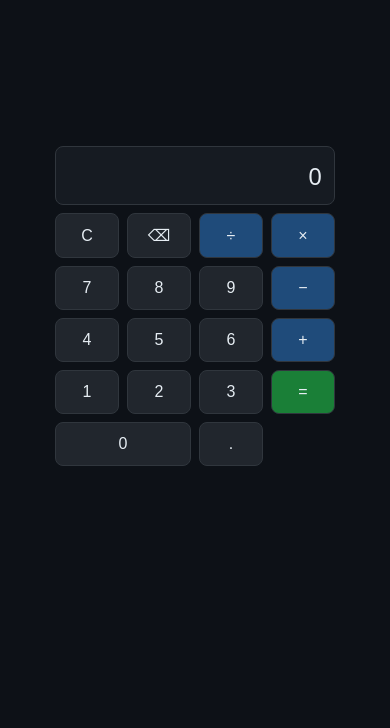
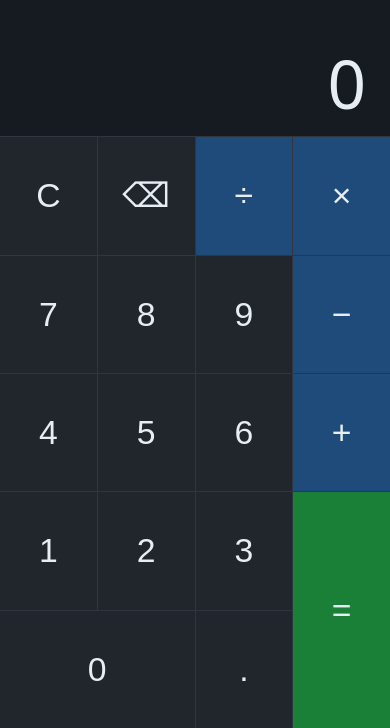
Before and after one commit to vibeopsde/vAG-Apps, a website: page apps/Productivity/vibeops.example.calculator/index.html in a window 390 px wide. Shown: the part 116-844 px from the top of the page. Drawn offline with Linux system fonts and the light colour scheme.

Commit message:
Make Calculator fill full window
- 100% width/height layout, no max-width

- Responsive display with clamp font sizes

- Grid 4x5 with tall '=' button and zero spanning two columns

- Keyboard support and touch-friendly targets

- Bump to v1.0.1

```diff
--- a/apps/Productivity/vibeops.example.calculator/index.html
+++ b/apps/Productivity/vibeops.example.calculator/index.html
@@ -2,16 +2,16 @@
 <html lang="de">
 <head>
   <meta charset="UTF-8">
-  <meta name="viewport" content="width=device-width, initial-scale=1.0">
+  <meta name="viewport" content="width=device-width, initial-scale=1.0, maximum-scale=1.0, user-scalable=no">
   <title>Calculator</title>
   <script type="application/vnd.vag+json">
   {
     "id": "vibeops.example.calculator",
     "name": "Calculator",
-    "version": "1.0.0",
+    "version": "1.0.1",
     "author": "vibeops",
     "category": "Productivity",
-    "description": "Eine einfache Taschenrechner-App für vibeAgentGo.",
+    "description": "Ein einfacher Taschenrechner für vibeAgentGo, der das gesamte Fenster nutzt.",
     "icon": "🧮",
     "permissions": [],
     "minVibeAgentGo": "2607.9.4",
@@ -20,50 +20,68 @@
   </script>
   <style>
     * { box-sizing: border-box; }
-    body {
+    html, body {
       margin: 0;
-      padding: 1rem;
-      font-family: system-ui, sans-serif;
+      padding: 0;
+      width: 100%;
+      height: 100%;
+      overflow: hidden;
+      font-family: system-ui, -apple-system, BlinkMacSystemFont, 'Segoe UI', sans-serif;
       background: #0d1117;
       color: #e6edf3;
-      display: flex;
-      flex-direction: column;
-      align-items: center;
-      justify-content: center;
-      min-height: 100vh;
+      user-select: none;
+      -webkit-user-select: none;
+      touch-action: manipulation;
     }
     .calc {
       width: 100%;
-      max-width: 280px;
-      display: grid;
-      gap: 0.5rem;
+      height: 100%;
+      display: flex;
+      flex-direction: column;
     }
     .display {
+      flex: 0 0 30%;
+      min-height: 0;
+      display: flex;
+      align-items: flex-end;
+      justify-content: flex-end;
+      padding: 1rem 1.5rem;
       background: #161b22;
-      border: 1px solid #30363d;
-      border-radius: 0.5rem;
-      padding: 0.75rem;
-      text-align: right;
-      font-size: 1.5rem;
-      min-height: 3rem;
+      border-bottom: 1px solid #30363d;
+      font-size: clamp(2rem, 8vh, 5rem);
+      font-weight: 300;
+      word-break: break-all;
+      line-height: 1.1;
     }
     .buttons {
+      flex: 1 1 70%;
       display: grid;
       grid-template-columns: repeat(4, 1fr);
-      gap: 0.5rem;
+      grid-template-rows: repeat(5, 1fr);
+      gap: 1px;
+      background: #30363d;
+      min-height: 0;
     }
     button {
+      border: none;
       background: #21262d;
-      border: 1px solid #30363d;
-      border-radius: 0.5rem;
       color: inherit;
-      padding: 0.75rem;
-      font-size: 1rem;
+      font-size: clamp(1.2rem, 4vh, 2.5rem);
+      font-weight: 500;
       cursor: pointer;
+      display: flex;
+      align-items: center;
+      justify-content: center;
+      min-height: 44px;
+      transition: background 0.08s ease;
     }
-    button:hover { background: #30363d; }
+    button:active { background: #30363d; }
     button.op { background: #1f4b7a; }
+    button.op:active { background: #2d6da8; }
     button.eq { background: #1a7f37; }
+    button.eq:active { background: #26a044; }
+    button.zero { grid-column: span 2; }
+    button.tall { grid-row: span 2; }
   </style>
 </head>
 <body>
@@ -85,8 +103,8 @@
       <button onclick="digit('1')">1</button>
       <button onclick="digit('2')">2</button>
       <button onclick="digit('3')">3</button>
-      <button onclick="calc()" class="eq" rowspan="2">=</button>
-      <button onclick="digit('0')" style="grid-column: span 2;">0</button>
+      <button onclick="calc()" class="eq tall">=</button>
+      <button onclick="digit('0')" class="zero">0</button>
       <button onclick="digit('.')">.</button>
     </div>
   </div>
@@ -103,6 +121,14 @@
       catch { expr = 'Error'; }
       update();
     }
+    document.addEventListener('keydown', e => {
+      const key = e.key;
+      if (/[0-9.]/.test(key)) { e.preventDefault(); digit(key); }
+      else if (['+','-','*','/'].includes(key)) { e.preventDefault(); op(key); }
+      else if (key === 'Enter' || key === '=') { e.preventDefault(); calc(); }
+      else if (key === 'Backspace') { e.preventDefault(); back(); }
+      else if (key === 'Escape') { e.preventDefault(); clr(); }
+    });
   </script>
 </body>
 </html>
--- a/apps/index.json
+++ b/apps/index.json
@@ -1,14 +1,14 @@
 {
-  "generatedAt": "2026-07-11T21:41:44.971Z",
+  "generatedAt": "2026-07-11T21:48:13.458Z",
   "count": 2,
   "apps": [
     {
       "id": "vibeops.example.calculator",
       "name": "Calculator",
-      "version": "1.0.0",
+      "version": "1.0.1",
       "author": "vibeops",
       "category": "Productivity",
-      "description": "Eine einfache Taschenrechner-App für vibeAgentGo.",
+      "description": "Ein einfacher Taschenrechner für vibeAgentGo, der das gesamte Fenster nutzt.",
       "icon": "🧮",
       "entry": "index.html",
       "path": "Productivity/vibeops.example.calculator",
```
